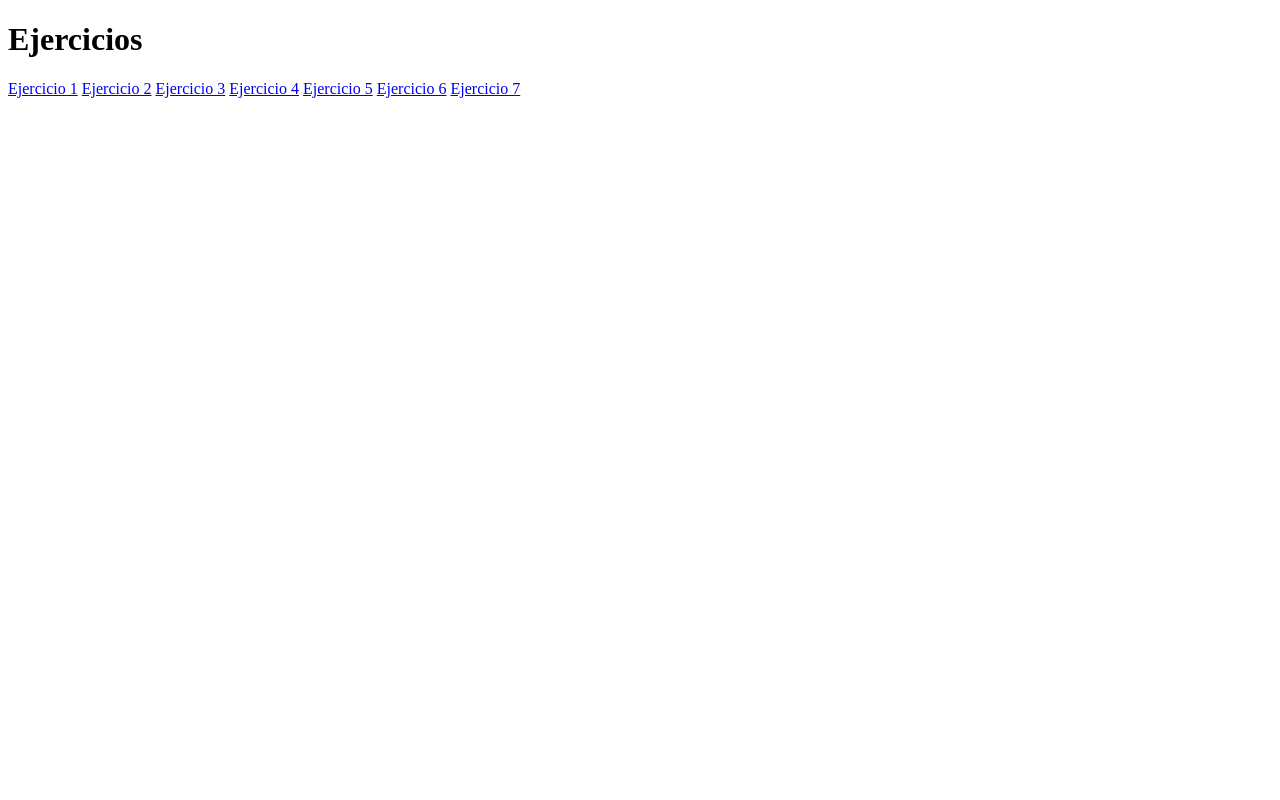
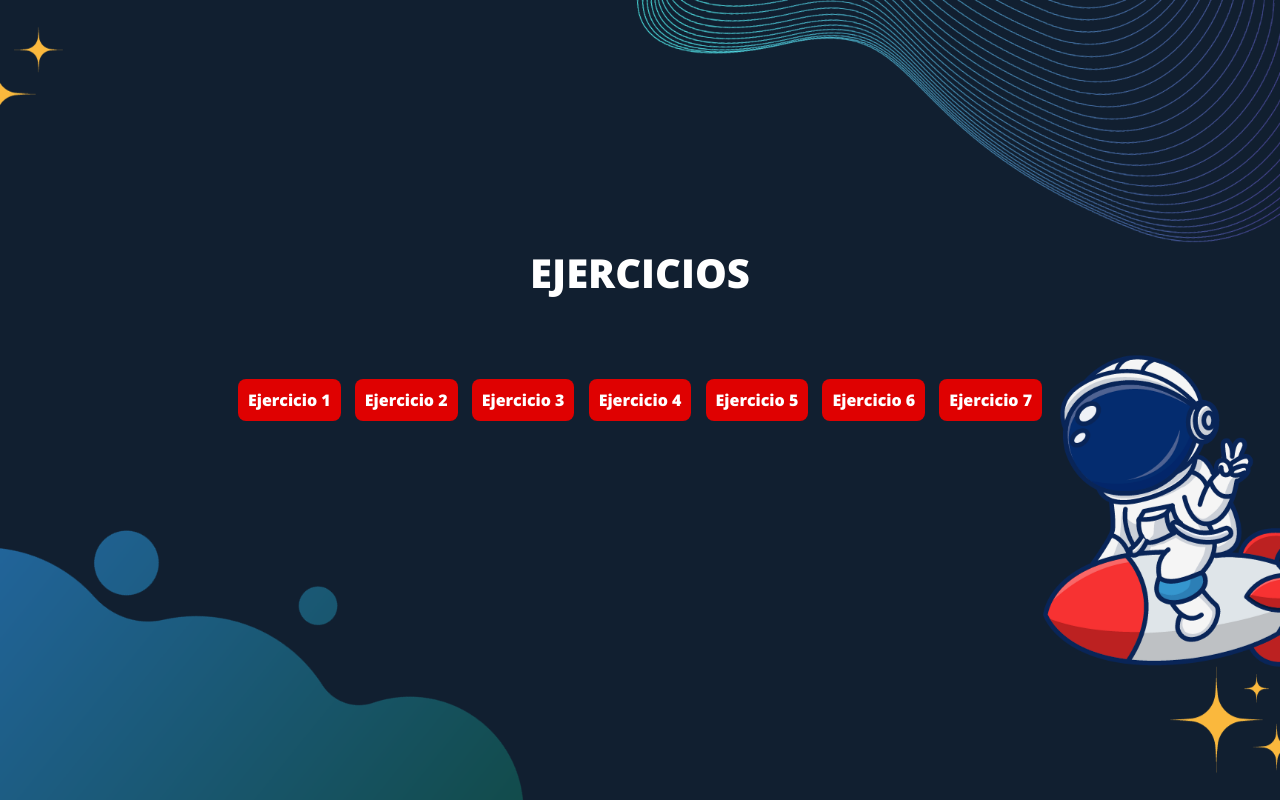
Before and after one commit to AndrewEsp22/taller_js, a plain HTML site: page index.html in a window 1280 px wide. Drawn offline with nearby package versions, Linux system fonts and the light colour scheme; a web font is replaced by a local one.

Commit message:
estilos pagina principal

```diff
--- a/index.html
+++ b/index.html
@@ -3,15 +3,19 @@
 <head>
     <meta charset="UTF-8">
     <title>Ejercicios</title>
+    <link rel="stylesheet" href="style.css">
 </head>
 <body>
-    <h1>Ejercicios</h1>
-    <a href="punto1/punto1.html">Ejercicio 1</a>
-    <a href="punto2/punto2.html">Ejercicio 2</a>
-    <a href="punto3/index.html">Ejercicio 3</a>
-    <a href="punto4/punto4.html">Ejercicio 4</a>
-    <a href="punto5/index.html">Ejercicio 5</a>
-    <a href="punto6/index.html">Ejercicio 6</a>
-    <a href="punto7/punto7.html">Ejercicio 7</a>
+    <h1 class="title">EJERCICIOS</h1>
+    <nav class="nav" >
+        <a href="punto1/punto1.html" class="nav-item">Ejercicio 1</a>
+        <a href="punto2/punto2.html " class="nav-item">Ejercicio 2</a>
+        <a href="punto3/index.html" class="nav-item">Ejercicio 3</a>
+        <a href="punto4/punto4.html" class="nav-item">Ejercicio 4</a>
+        <a href="punto5/index.html" class="nav-item">Ejercicio 5</a>
+        <a href="punto6/index.html" class="nav-item">Ejercicio 6</a>
+        <a href="punto7/punto7.html" class="nav-item">Ejercicio 7</a>
+    </nav>
+
 </body>
 </html>
--- /dev/null
+++ b/style.css
@@ -0,0 +1,36 @@
+@import url('https://fonts.googleapis.com/css2?family=Mallanna&family=Open+Sans:wght@800&display=swap');
+*{
+    margin: 0%;
+    box-sizing: border-box;
+}
+body{
+    font-family: 'Mallanna', sans-serif;
+    font-family: 'Open Sans', sans-serif;
+    display: flex;
+    justify-content: center;
+    align-items: center;
+    background-image: url(rcs/Presentación\ Astronauta\ Azul\ Oscuro.png);
+    background-size: cover;
+    background-repeat: no-repeat;
+    background-position: center center;
+    height: 100vh;
+}
+.title{
+    position: absolute;
+    font-size: 40px;
+    color: white;
+    margin-bottom: 20%;
+}
+.nav-item {
+   color: #ffffff;
+   padding: 10px;
+   margin: 5px;
+   text-decoration: none;
+   position: relative;
+   border-radius: 8px;
+   background-color: #DF0101;
+}
+.nav-item:hover{
+    font-size: 25px;
+    transition: 0.4s ease-in-out;
+}
```
Also changed, not shown: punto7/punto7.html (+1 -0 lines), rcs/Presentación Astronauta Azul Oscuro.png (added).
